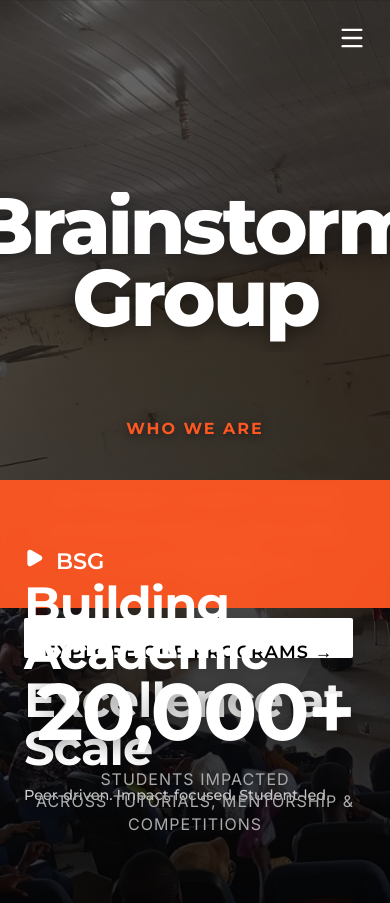
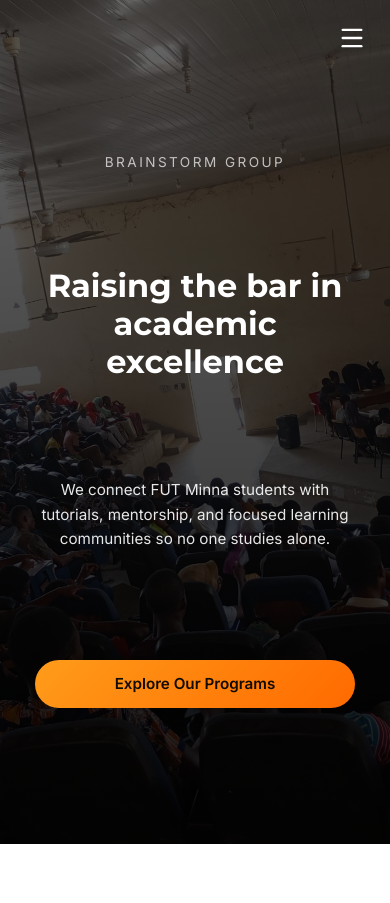
Before and after one commit to 4our0ero4our/bsg, a Next.js app: page / in a window 390 px wide. Shown: the top 903 px of the page. After the commit the page ends 844 px from the top, so only its background shows below. Built offline with nearby package versions, Linux system fonts and the light colour scheme.

Commit message:
Imrpove mobile responsiveness and change the layout totally. Introduce dedicated mobile hero styles

```diff
--- a/app/components/Hero.module.css
+++ b/app/components/Hero.module.css
@@ -6,6 +6,28 @@
   position: relative;
   overflow-x: hidden;
   /* Prevent horizontal scroll only */
+}
+
+/* Layout mode switches */
+.desktopHero {
+  display: block;
+}
+
+.mobileHero {
+  display: none;
+}
+
+@media (max-width: 768px) {
+  .desktopHero {
+    display: none;
+  }
+
+  .mobileHero {
+    display: flex;
+    flex-direction: column;
+    justify-content: flex-end;
+    min-height: 100vh;
+  }
 }
 
 /*
@@ -415,6 +437,103 @@
 }
 
 /* Responsive adjustments */
+
+/* ----------------------------- */
+/* Mobile poster-style hero      */
+/* ----------------------------- */
+
+@media (max-width: 768px) {
+  .heroSection {
+    min-height: 100vh;
+    background-color: #000;
+  }
+}
+
+.mobileHero {
+  position: relative;
+  width: 100%;
+  color: #fff;
+}
+
+.mobileHeroMedia {
+  position: relative;
+  width: 100%;
+  height: 100vh;
+  overflow: hidden;
+}
+
+.mobileHeroImage {
+  object-fit: cover;
+}
+
+.mobileHeroImageWrapper {
+  position: absolute;
+  inset: 0;
+}
+
+.mobileHeroOverlay {
+  position: absolute;
+  inset: 0;
+  background: linear-gradient(
+      to bottom,
+      rgba(0, 0, 0, 0.6),
+      rgba(0, 0, 0, 0.85)
+  );
+  pointer-events: none;
+}
+
+.mobileHeroContent {
+  position: absolute;
+  inset: 0;
+  display: flex;
+  flex-direction: column;
+  align-items: center;
+  justify-content: space-evenly;
+  padding: 4.5rem 1.75rem 3.5rem;
+  text-align: center;
+}
+
+.mobileEyebrow {
+  font-size: 0.85rem;
+  letter-spacing: 0.18em;
+  text-transform: uppercase;
+  color: rgba(255, 255, 255, 0.7);
+  margin-bottom: 0.75rem;
+}
+
+.mobileHeadline {
+  font-size: 2rem;
+  line-height: 1.2;
+  font-weight: 700;
+  margin-bottom: 1rem;
+}
+
+.mobileBody {
+  font-size: 0.95rem;
+  line-height: 1.6;
+  max-width: 26rem;
+  color: rgba(255, 255, 255, 0.9);
+  margin-bottom: 1.75rem;
+}
+
+.mobileCta {
+  width: 100%;
+  max-width: 20rem;
+  min-height: 48px;
+  border-radius: 999px;
+  border: none;
+  background: linear-gradient(135deg, #ff9c1a, #ff6a00);
+  color: #120b02;
+  font-weight: 600;
+  font-size: 0.95rem;
+  cursor: pointer;
+}
+
+@media (min-width: 769px) {
+  .mobileHero {
+    display: none;
+  }
+}
 @media (max-width: 1024px) {
 
   /* Scale down fonts slightly instead of breaking layout */
@@ -453,39 +572,9 @@
 }
 
 @media (max-width: 768px) {
-  .heroSection {
-    height: auto;
-    min-height: 100vh;
-    /* Ensure full screen height */
-    background-image: url('/hero-featured.jpg');
-    background-size: cover;
-    background-position: center;
-    position: relative;
-    isolation: isolate;
-    /* Create new stacking context */
-  }
-
-  /* Dark Overlay for Readability */
-  .heroSection::before {
-    content: "";
-    position: absolute;
-    inset: 0;
-    background: linear-gradient(to bottom, rgba(0, 0, 0, 0.6) 0%, rgba(0, 0, 0, 0.85) 100%);
-    z-index: -1;
-  }
-
-  .gridContainer {
-    display: flex;
-    flex-direction: column;
-    height: auto;
-    border-left: none;
-    border-right: none;
-    position: relative;
-    z-index: 10;
-    /* Float content above background */
-  }
-
-  /* Shared Mobile Cell Styles - Editorial: Tighter, cleaner dividers */
+  /* Legacy grid mobile overrides kept only for reference.
+     The grid itself is hidden on small screens in favour of
+     the dedicated .mobileHero layout. */
   .cellTopLeft,
   .cellTopMid,
   .cellBottomBigText,
@@ -494,23 +583,12 @@
   .cellMiddleRight,
   .cellBottomRight,
   .cellFooter {
-    grid-column: auto;
-    grid-row: auto;
-    width: 100%;
-    border-right: none;
-    border-bottom: none;
-    padding: 3rem 1.5rem;
-    min-height: auto;
-    height: auto;
-    background: transparent;
-    /* Ensure background shows through */
+    /* no-op: grid hidden on mobile */
   }
 
   /* 1. Identity Block (Massive, Editorial) */
   .cellBottomBigText {
-    order: 1;
-    padding: 6rem 1.5rem 4rem 1.5rem;
-    /* Extra top padding for visually centered feel */
+    /* Padding handled above */
     justify-content: center;
     text-align: center;
   }
@@ -532,7 +610,7 @@
   }
 
   .brandSubline {
-    text-align: center;
+    text-align: left;
     font-size: 1.1rem;
     margin-top: 1.5rem;
     font-weight: 300;
@@ -541,8 +619,7 @@
 
   /* 2. Mission Text Block */
   .cellMiddleLeft {
-    order: 2;
-    padding: 4rem 1.5rem;
+    /* Padding handled above */
     align-items: center;
     text-align: center;
   }
@@ -574,16 +651,21 @@
 
   .startButton {
     width: 100%;
-    text-align: center;
-    padding: 1.25rem;
-    font-size: 1.1rem;
+    min-height: 48px;
+    display: flex;
+    align-items: center;
+    justify-content: center;
+    padding: 0 1.5rem;
+    font-size: 1rem;
+    font-weight: 600;
     text-transform: uppercase;
     letter-spacing: 1px;
     background: #fff;
     color: #000;
-    border-radius: 0;
-    /* Sharp editorial look */
-    box-shadow: 0 10px 30px rgba(0, 0, 0, 0.3);
+    border-radius: 4px;
+    /* Slight roundness */
+    box-shadow: 0 4px 15px rgba(0, 0, 0, 0.3);
+    margin-top: 1rem;
   }
 
   /* 3. Hero Image - HIDE INLINE (Background takes over) */
@@ -687,9 +769,97 @@
     width: 100%;
     margin-bottom: 0;
   }
+
+  /* Shared Back Styles Mobile Overrides */
+  .backMission,
+  .backHighlight,
+  .backStats,
+  .backIdentity,
+  .backSocial {
+    padding: 1.5rem !important;
+    /* Force tighter padding on mobile */
+  }
+
+  .missionList {
+    gap: 1rem;
+  }
+
+  .missionItem {
+    font-size: 0.95rem;
+  }
+
+  /* Highlight Back Mobile */
+  .highlightStep {
+    font-size: 1.1rem;
+  }
+
+  .highlightArrow {
+    font-size: 1rem;
+    margin: 0.25rem 0;
+  }
+
+  /* Stats Back Mobile */
+  .backStats {
+    padding: 1rem !important;
+    gap: 0.5rem;
+    /* On mobile, Stats swaps content (removes Front), so Back MUST be relative to hold height */
+    position: relative !important;
+    inset: auto !important;
+    height: auto !important;
+    width: 100%;
+  }
+
+  .statGridNumber {
+    font-size: 1.5rem;
+  }
+
+  .statGridLabel {
+    font-size: 0.7rem;
+  }
+
+  /* CTA Back Mobile */
+  .backCTAPill {
+    padding: 0.5rem 1rem;
+    font-size: 0.85rem;
+  }
+
+  /* Interactive Face Mobile Overrides - Restore Flow */
+  .cardFaceFront {
+    position: relative !important;
+    height: auto !important;
+    min-height: 320px;
+    /* Ensure volume */
+    inset: auto !important;
+    backface-visibility: hidden !important;
+  }
+
+  .cardFaceBack {
+    /* Keep absolute to overlay on top when revealed */
+    /* But typically we might want to swap valid flow? For now overlay is safer for transition */
+  }
 }
 
 /* --- Interactive Card Backs --- */
+
+/* Shared Face Logic for 3D Cards */
+.cardFaceFront,
+.cardFaceBack {
+  position: absolute;
+  inset: 0;
+  backface-visibility: hidden;
+  width: 100%;
+  height: 100%;
+}
+
+.cardFaceFront {
+  z-index: 2;
+  transform: rotateY(0deg);
+}
+
+.cardFaceBack {
+  transform: rotateY(180deg);
+  z-index: 1;
+}
 
 /* 1. Identity Back */
 .backIdentity {
--- a/app/components/Hero.tsx
+++ b/app/components/Hero.tsx
@@ -1,6 +1,8 @@
 "use client";
 
-import { motion } from "framer-motion";
+import { useEffect, useState } from "react";
+import { motion, AnimatePresence } from "framer-motion";
+import Image from "next/image";
 import styles from "./Hero.module.css";
 
 // Interactive Sub-Components
@@ -32,9 +34,31 @@
   },
 };
 
+const mobileImages = [
+  "/hero-featured.jpg",
+  "/hero-mobile-2.jpg",
+  "/hero-mobile-3.jpg",
+  "/hero-mobile-4.jpg",
+  "/hero-mobile-5.jpg",
+];
+
+const MOBILE_SLIDE_INTERVAL_MS = 8000;
+
 export default function Hero() {
+  const [mobileIndex, setMobileIndex] = useState(0);
+
+  useEffect(() => {
+    const id = setInterval(() => {
+      setMobileIndex((prev) => (prev + 1) % mobileImages.length);
+    }, MOBILE_SLIDE_INTERVAL_MS);
+
+    return () => clearInterval(id);
+  }, []);
+
   return (
     <section className={styles.heroSection}>
+      {/* Desktop / tablet: interactive grid hero */}
+      <div className={styles.desktopHero}>
         <motion.div
           className={styles.gridContainer}
           variants={containerVariants}
@@ -44,18 +68,18 @@
         >
 
           {/* Row 1: Top */}
-        <motion.div className={styles.cellTopLeft} variants={itemVariants}></motion.div>
-        <motion.div className={styles.cellTopMid} variants={itemVariants}></motion.div>
+          <motion.div className={styles.cellTopLeft} variants={itemVariants} />
+          <motion.div className={styles.cellTopMid} variants={itemVariants} />
 
           {/* Cell 1,3: Student Image (Interactive) */}
-        <motion.div variants={itemVariants} style={{ display: 'contents' }}>
+          <motion.div variants={itemVariants} style={{ display: "contents" }}>
             <HeroImage />
           </motion.div>
 
           {/* --- Row 2 / 3 (Middle Area) --- */}
 
           {/* Col 1: Intro Text (Interactive Mission + CTA) */}
-        <motion.div variants={itemVariants} style={{ display: 'contents' }}>
+          <motion.div variants={itemVariants} style={{ display: "contents" }}>
             <HeroMission />
           </motion.div>
 
@@ -104,21 +128,21 @@
         */}
 
           {/* Col 2: Orange Box (Highlight) */}
-        <motion.div variants={itemVariants} style={{ display: 'contents' }}>
+          <motion.div variants={itemVariants} style={{ display: "contents" }}>
             <HeroHighlight />
           </motion.div>
 
           {/* Col 3: Social Proof Block */}
-        <motion.div variants={itemVariants} style={{ display: 'contents' }}>
+          <motion.div variants={itemVariants} style={{ display: "contents" }}>
             <HeroSocial />
           </motion.div>
 
           {/* --- Row 4 (Big Text) --- */}
-        <motion.div variants={itemVariants} style={{ display: 'contents' }}>
+          <motion.div variants={itemVariants} style={{ display: "contents" }}>
             <HeroIdentity />
           </motion.div>
 
-        <motion.div variants={itemVariants} style={{ display: 'contents' }}>
+          <motion.div variants={itemVariants} style={{ display: "contents" }}>
             <HeroStats />
           </motion.div>
 
@@ -131,7 +155,9 @@
                   <div className={styles.profileIcon}></div>
                   <div className={styles.profileIcon}></div>
                 </div>
-              <span className={styles.enrolledText}>Trusted by thousands of students across FUT Minna</span>
+                <span className={styles.enrolledText}>
+                  Trusted by thousands of students across FUT Minna
+                </span>
               </div>
             </div>
             <div className={styles.footerMid}></div>
@@ -139,6 +165,47 @@
           </motion.div>
 
         </motion.div>
+      </div>
+
+      {/* Mobile: simple poster-style hero */}
+      <div className={styles.mobileHero}>
+        <div className={styles.mobileHeroMedia}>
+          <AnimatePresence mode="wait">
+            <motion.div
+              key={mobileImages[mobileIndex]}
+              className={styles.mobileHeroImageWrapper}
+              initial={{ opacity: 0, scale: 1.04 }}
+              animate={{ opacity: 1, scale: 1 }}
+              exit={{ opacity: 0, scale: 0.98 }}
+              transition={{ duration: 1.2, ease: "easeInOut" }}
+            >
+              <Image
+                src={mobileImages[mobileIndex]}
+                alt="Students learning in a lecture hall"
+                fill
+                priority={mobileIndex === 0}
+                sizes="100vw"
+                className={styles.mobileHeroImage}
+              />
+            </motion.div>
+          </AnimatePresence>
+          <div className={styles.mobileHeroOverlay} />
+        </div>
+
+        <div className={styles.mobileHeroContent}>
+          <p className={styles.mobileEyebrow}>Brainstorm Group</p>
+          <h1 className={styles.mobileHeadline}>
+            Raising the bar in academic excellence
+          </h1>
+          <p className={styles.mobileBody}>
+            We connect FUT Minna students with tutorials, mentorship, and
+            focused learning communities so no one studies alone.
+          </p>
+          <button className={styles.mobileCta}>
+            Explore Our Programs
+          </button>
+        </div>
+      </div>
     </section>
   );
 }
--- a/app/components/HeroCTA.tsx
+++ b/app/components/HeroCTA.tsx
@@ -12,7 +12,6 @@
             className={styles.startButton}
             onMouseEnter={() => setIsExpanded(true)}
             onMouseLeave={() => setIsExpanded(false)}
-            onClick={(e) => { e.stopPropagation(); setIsExpanded(!isExpanded); }}
             animate={{
                 width: isExpanded ? "100%" : "fit-content",
                 backgroundColor: isExpanded ? "#ff5722" : "#ffffff",
--- a/app/components/HeroHighlight.tsx
+++ b/app/components/HeroHighlight.tsx
@@ -13,7 +13,6 @@
             className={styles.cellMiddleMid}
             onMouseEnter={() => setIsHovered(true)}
             onMouseLeave={() => setIsHovered(false)}
-            onClick={() => setIsHovered(!isHovered)}
             style={{ cursor: "pointer", perspective: "1000px" }}
         >
             <motion.div
@@ -25,7 +24,7 @@
                 style={{ transformStyle: "preserve-3d", width: "100%", height: "100%", position: "relative" }}
             >
                 {/* Front */}
-                <div style={{ backfaceVisibility: "hidden", position: "absolute", inset: 0, display: "flex", flexDirection: "column", justifyContent: "space-between", padding: "inherit" }}>
+                <div className={styles.cardFaceFront} style={{ display: "flex", flexDirection: "column", justifyContent: "space-between", padding: "inherit" }}>
                     <div className={styles.logoContainer}>
                         <div className={styles.playIcon}>
                             <Play size={20} fill="white" color="white" />
@@ -43,7 +42,7 @@
                 </div>
 
                 {/* Back (Steps) */}
-                <div className={styles.backHighlight} style={{ transform: "rotateY(180deg)", backfaceVisibility: "hidden" }}>
+                <div className={`${styles.backHighlight} ${styles.cardFaceBack}`}>
                     <motion.div
                         className={styles.highlightStep}
                         initial={{ opacity: 0, y: -10 }}
--- a/app/components/HeroIdentity.tsx
+++ b/app/components/HeroIdentity.tsx
@@ -7,17 +7,13 @@
 export default function HeroIdentity() {
     const [isActive, setIsActive] = useState(false);
 
-    // Mobile Tap Logic: 1st tap reveals, 2nd tap interacts (if needed, otherwise just toggle)
-    const handleInteraction = () => {
-        setIsActive(!isActive);
-    };
+    // Mobile Tap Logic removed for simplicity
 
     return (
         <div
             className={styles.cellBottomBigText}
             onMouseEnter={() => setIsActive(true)}
             onMouseLeave={() => setIsActive(false)}
-            onClick={handleInteraction}
             style={{ cursor: "pointer", position: "relative", overflow: "hidden" }}
         >
             <motion.div
@@ -38,19 +34,18 @@
             >
                 {/* Front Content (Standard) */}
                 <motion.div
+                    className={styles.cardFaceFront}
                     animate={{ opacity: isActive ? 0 : 1, y: isActive ? -20 : 0 }}
                     transition={{ duration: 0.4 }}
                     style={{
-                        position: "absolute",
-                        inset: 0,
                         display: "flex",
                         flexDirection: "column",
                         justifyContent: "center",
                         alignItems: "center"
                     }}
                 >
-                    <div className={styles.largeLogo}>Brainstorm Group</div>
-                    <div className={styles.brandSubline}>Raising the bar in academic excellence</div>
+                    <div className={styles.largeLogo}>B S G</div>
+                    <div className={styles.brandSubline}>Brainstorm Group: Raising the bar in academic excellence</div>
                 </motion.div>
 
                 {/* Back Content (Refined Charcoal Card) */}
@@ -59,6 +54,7 @@
                     initial={{ opacity: 0 }}
                     animate={{ opacity: isActive ? 1 : 0 }}
                     transition={{ duration: 0.5, delay: 0.1 }}
+                    style={{ transform: "rotateY(0deg)" }} // Force face-forward for Tilt effect
                 >
                     <div className={styles.backIdentityDivider}></div>
                     <motion.div
@@ -67,9 +63,17 @@
                         animate={{ opacity: isActive ? 1 : 0, y: isActive ? 0 : 10 }}
                         transition={{ delay: 0.2 }}
                     >
-                        Founded by students.<br />
-                        Built for impact.<br />
-                        Driven by excellence.
+                        <ul style={{ listStyle: "none", padding: 0, margin: 0, textAlign: "left" }}>
+                            <li style={{ marginBottom: "0.5rem", display: "flex", alignItems: "center", gap: "8px" }}>
+                                <span style={{ color: "#ff5722", fontSize: "1.2rem" }}>•</span> 20,000+ Students Impacted
+                            </li>
+                            <li style={{ marginBottom: "0.5rem", display: "flex", alignItems: "center", gap: "8px" }}>
+                                <span style={{ color: "#ff5722", fontSize: "1.2rem" }}>•</span> 15+ Academic Awards
+                            </li>
+                            <li style={{ display: "flex", alignItems: "center", gap: "8px" }}>
+                                <span style={{ color: "#ff5722", fontSize: "1.2rem" }}>•</span> 6 Major Departments
+                            </li>
+                        </ul>
                     </motion.div>
                 </motion.div>
             </motion.div>
--- a/app/components/HeroImage.tsx
+++ b/app/components/HeroImage.tsx
@@ -12,7 +12,6 @@
             className={styles.cellTopRight}
             onMouseEnter={() => setIsHovered(true)}
             onMouseLeave={() => setIsHovered(false)}
-            onClick={() => setIsHovered(!isHovered)}
             style={{ cursor: "pointer", overflow: "hidden", position: "relative" }}
         >
             <div className={styles.studentImageContainer} style={{ height: "100%", width: "100%", position: "relative" }}>
--- a/app/components/HeroMission.tsx
+++ b/app/components/HeroMission.tsx
@@ -14,7 +14,6 @@
             className={styles.cellMiddleLeft}
             onMouseEnter={() => setIsFlipped(true)}
             onMouseLeave={() => setIsFlipped(false)}
-            onClick={() => setIsFlipped(!isFlipped)}
             style={{ perspective: "1000px", cursor: "pointer", height: "100%" }}
         >
             <motion.div
@@ -23,18 +22,21 @@
                 transition={{ duration: 0.6, ease: "easeInOut" }}
             >
                 {/* Front */}
-                <div style={{ backfaceVisibility: "hidden", position: "absolute", inset: 0, display: 'flex', flexDirection: 'column', padding: 'inherit', justifyContent: 'space-between' }}>
+                <div className={styles.cardFaceFront} style={{ display: 'flex', flexDirection: 'column', padding: 'inherit', gap: '1rem' }}>
                     <div className={styles.textVStack}>
                         <div className={styles.headlineSmall}>Who We Are</div>
                         <div className={styles.textBlockMain}>
                             We empower students through structured tutorials, mentorship, and academic programs.
+                        </div>
+                        <div className={styles.textBlockSub}>
+                            Turning learning into impact since 2018.
                         </div>
                     </div>
                     <HeroCTA />
                 </div>
 
                 {/* Back (Refined) */}
-                <div className={styles.backMission}>
+                <div className={`${styles.backMission} ${styles.cardFaceBack}`}>
                     <ul className={styles.missionList}>
                         <motion.li
                             className={styles.missionItem}
--- a/app/components/HeroSocial.tsx
+++ b/app/components/HeroSocial.tsx
@@ -12,7 +12,6 @@
             className={styles.cellMiddleRight}
             onMouseEnter={() => setIsHovered(true)}
             onMouseLeave={() => setIsHovered(false)}
-            onClick={() => setIsHovered(!isHovered)}
             style={{ cursor: "pointer", position: "relative", overflow: "hidden" }}
         >
             <div style={{ width: "100%", height: "100%", position: "relative" }}>
@@ -20,8 +19,8 @@
                 <motion.div
                     animate={{ x: isHovered ? "-100%" : "0%" }}
                     transition={{ duration: 0.5, ease: "easeInOut" }}
-                    className={styles.socialProofText}
-                    style={{ position: "absolute", inset: 0, display: "flex", alignItems: "center", padding: "2rem" }}
+                    className={`${styles.socialProofText} ${styles.cardFaceFront}`}
+                    style={{ display: "flex", alignItems: "center", padding: "2rem" }}
                 >
                     <div>
                         Appointed Special Adviser on Education<br />
@@ -35,6 +34,7 @@
                     initial={{ opacity: 0 }}
                     animate={{ opacity: isHovered ? 1 : 0 }}
                     transition={{ duration: 0.6, delay: 0.2 }}
+                    style={{ transform: "rotateY(0deg)" }} // Force face-forward for Fade effect
                 >
                     <div className={styles.socialQuote}>
                         "BSG helped me finally understand circuit analysis."
--- a/app/components/HeroStats.tsx
+++ b/app/components/HeroStats.tsx
@@ -24,7 +24,6 @@
             className={styles.cellBottomRight}
             onMouseEnter={() => setIsHovered(true)}
             onMouseLeave={() => setIsHovered(false)}
-            onClick={() => setIsHovered(!isHovered)}
             style={{ cursor: "pointer", position: 'relative', overflow: 'hidden' }}
         >
             <motion.div
```
Lines whose indentation alone changed are shown as unchanged.
